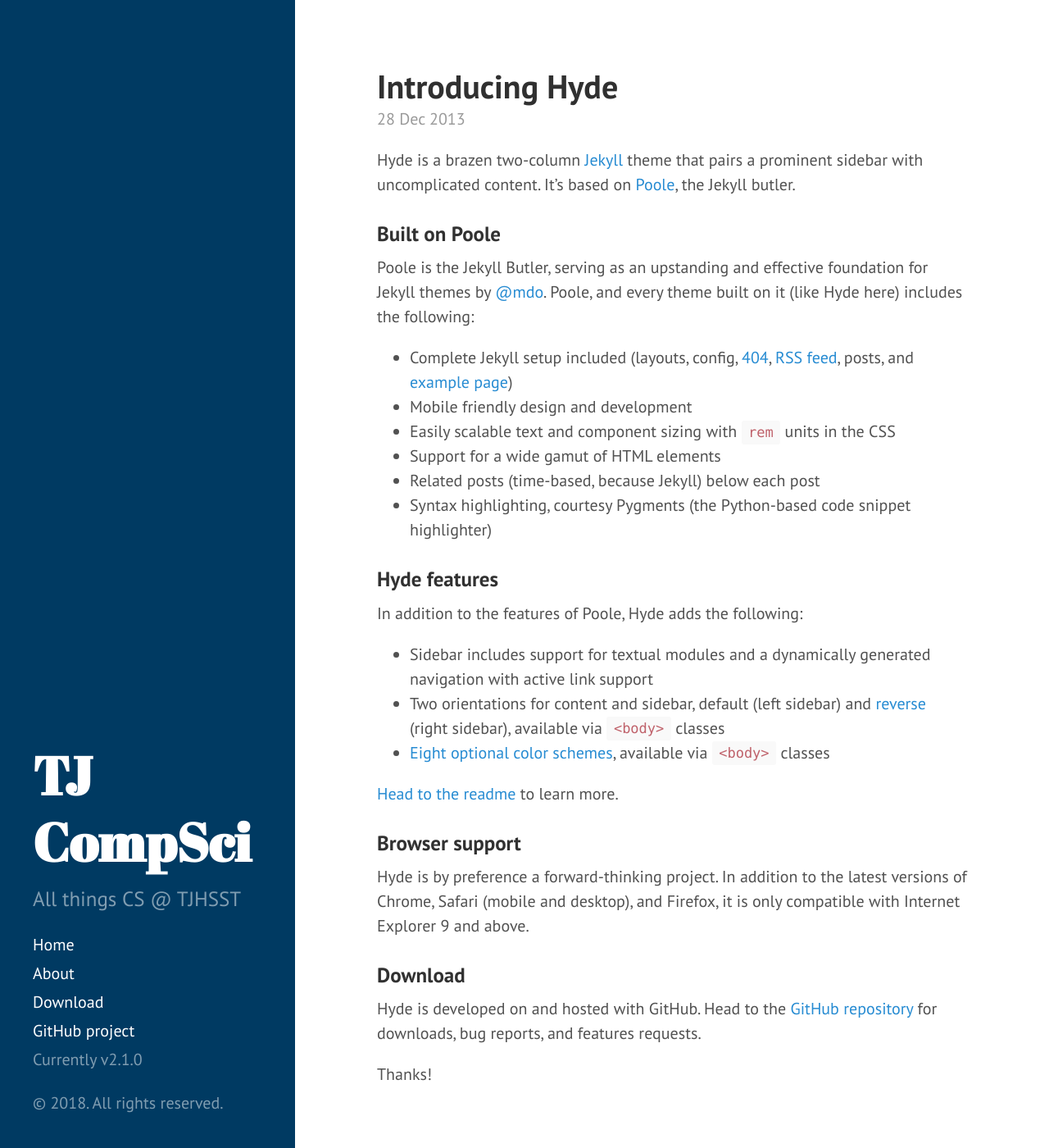
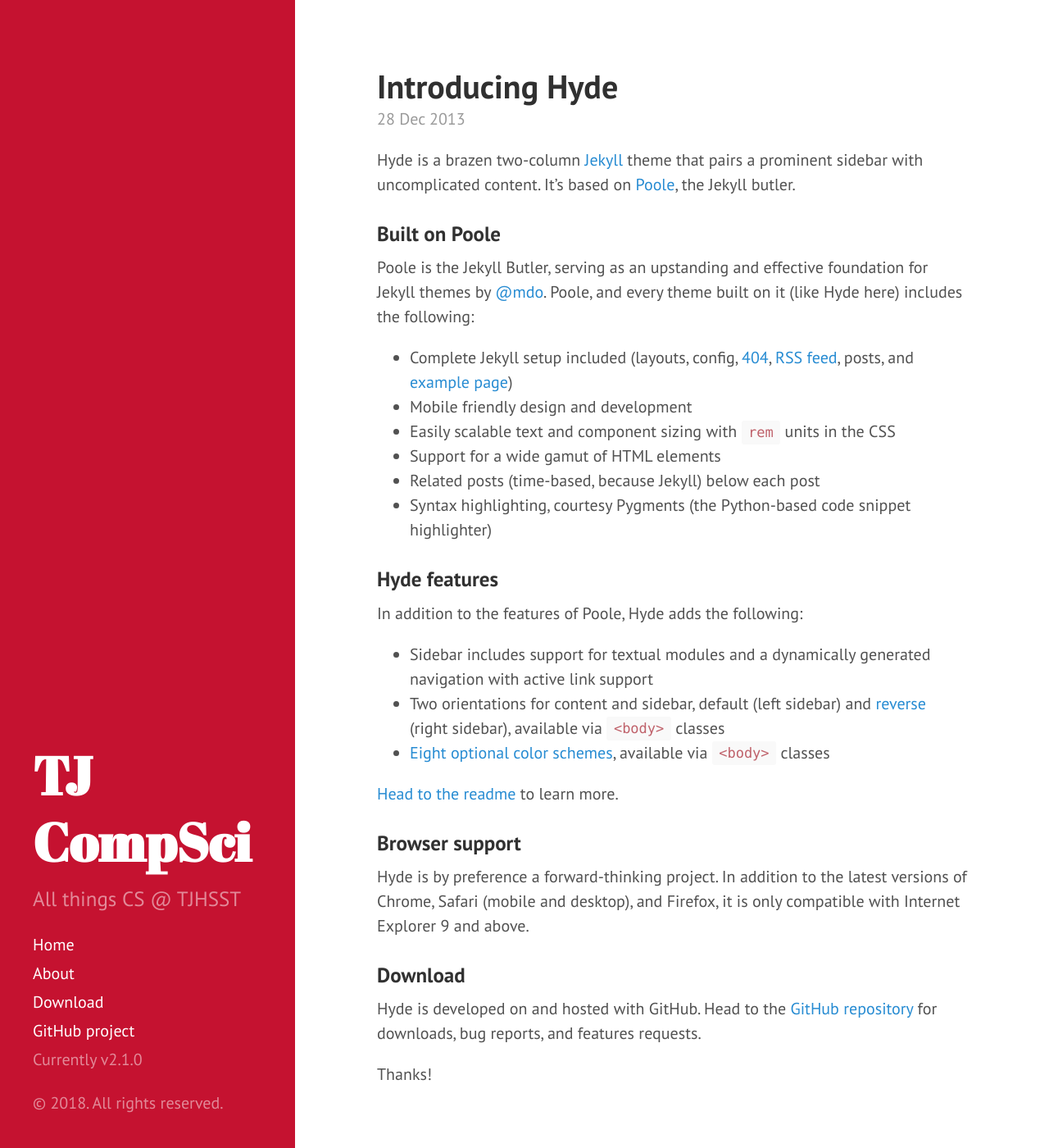
Before and after one commit to TJCompSci/TJCompSci.github.io, a Jekyll site: the page built from index.html, in a window 1280 px wide and 1400 px high. Shown: the whole window at 82% size. Built offline with Jekyll 4.4.1, drawn with Linux system fonts in a browser that asks for light colours; the list of posts is cut into pages by our own code.

Commit message:
Changed sidebar background to TJ red.

```diff
--- a/public/css/hyde.css
+++ b/public/css/hyde.css
@@ -57,7 +57,8 @@
   text-align: center;
   padding: 2rem 1rem;
   color: rgba(255,255,255,.5);
-  background-color: #003a62;
+  /*background-color: #003a62; tj blue*/
+  background-color: #c51230;  /*TJ red*/
   /*background-color: #202020;*/
 }
 @media (min-width: 48em) {
```
